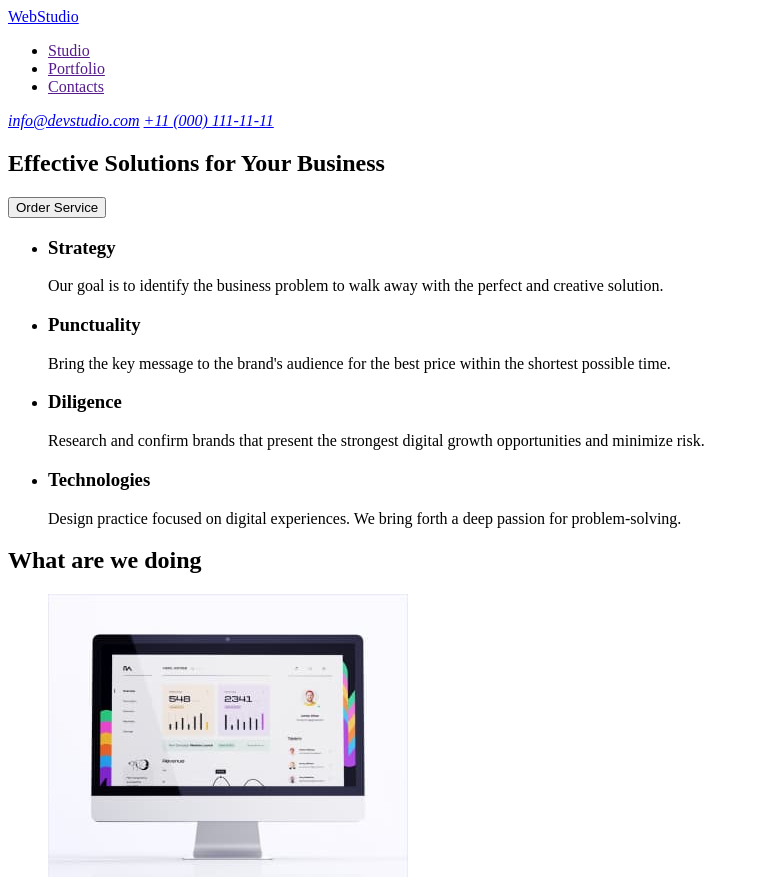
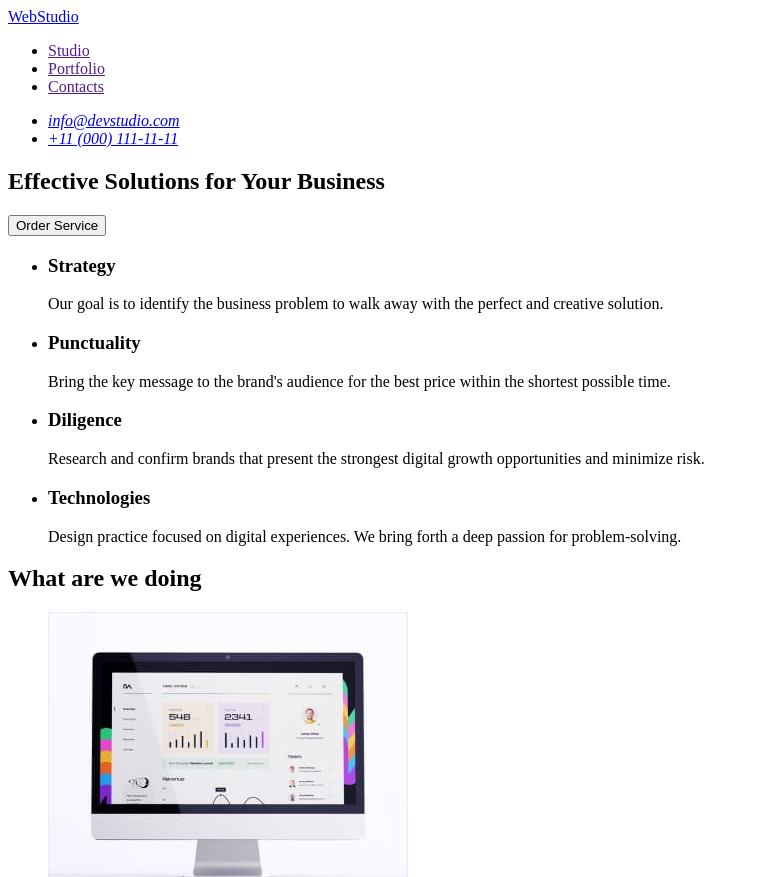
Before and after one commit to Pryzhyhalinskiy/goit-markup-hw-01, a plain HTML site: page index.html in a window 1280 px wide. Shown: the top 877 px of the page, without its empty margins (0-759 px from the left). Drawn offline with Linux system fonts and the light colour scheme.

Commit message:
attached lists

```diff
--- a/index.html
+++ b/index.html
@@ -17,17 +17,16 @@
                 </ul>
             </nav>
             <address>
-                <a href="mailto:info@devstudio.com">info@devstudio.com</a>
-                <a href="tel:+110001111111">+11 (000) 111-11-11</a>
+                <ul>
+                    <li><a href="mailto:info@devstudio.com">info@devstudio.com</a></li>
+                    <li><a href="tel:+110001111111">+11 (000) 111-11-11</a></li>
+                </ul>
             </address>
         </header>
         <main>
             <section>
-                <div>
-                    <h1>Effective Solutions
-                        for Your Business</h1>
-                    <button type="button">Order Service</button>
-                </div>
+                <h1>Effective Solutions for Your Business</h1>
+                <button type="button">Order Service</button>
             </section>
             <section>
                 <h2 hidden>Cтратегії розвитку</h2>
@@ -118,10 +117,8 @@
             </section>
         </main>
         <footer>
-            <div>
-                <a href="./index.html">WebStudio</a>
-                <p>Increase the flow of customers and sales for your business with digital marketing & growth solutions.</p>
-            </div>
+            <a href="./index.html">WebStudio</a>
+            <p>Increase the flow of customers and sales for your business with digital marketing & growth solutions.</p>
         </footer>
     </body>
 </html>
```
